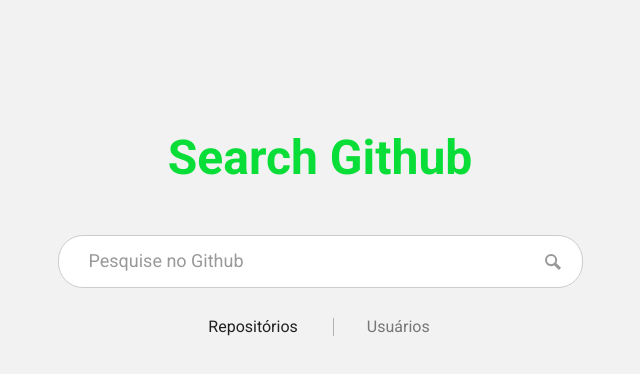
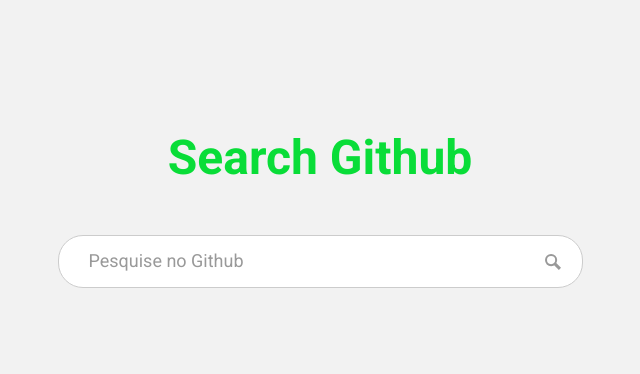
Before and after one commit to valmisson/gitsearch, a Vue app: page / in a window 1280 px wide. Shown: the top 374 px of the page, without its empty margins (320-960 px from the left). Built offline with nearby package versions, Linux system fonts and the light colour scheme.

Commit message:
adding axios, createing service and removed searchType

```diff
--- a/package.json
+++ b/package.json
@@ -8,11 +8,11 @@
     "lint": "vue-cli-service lint"
   },
   "dependencies": {
+    "axios": "^0.18.0",
     "core-js": "^2.6.5",
     "vue": "^2.6.10",
     "vue-router": "^3.0.3",
-    "vuejs-paginate": "^2.1.0",
-    "vuex": "^3.0.1"
+    "vuejs-paginate": "^2.1.0"
   },
   "devDependencies": {
     "@vue/cli-plugin-babel": "^3.6.0",
--- a/src/components/home/SearchType.vue
+++ /dev/null
@@ -1,63 +0,0 @@
-<template>
-  <div class="search__type col-12">
-    <div class="search__type-item">
-      <input type="radio" v-model="type" name="search__type" value="repositories" id="repository-type" checked>
-      <label for="repository-type">Repositórios</label>
-    </div>
-    <div class="search__type-item">
-      <input type="radio" v-model="type" name="search__type" value="users" id="users-type">
-      <label for="users-type">Usuários</label>
-    </div>
-  </div>
-</template>
-
-<script>
-export default {
-  name: 'SearchType',
-  data () {
-    return {
-      type: 'repositories'
-    }
-  }
-}
-</script>
-
-<style scoped>
-  .search__type {
-    display: flex;
-    justify-content: center;
-    text-align: center;
-  }
-
-  .search__type-item:first-child {
-    margin-left: -15px;
-  }
-
-  .search__type-item:last-child {
-    margin-left: 20px;
-    padding-left: 5px;
-    border-left: 1px solid #B2B2B2;
-  }
-
-  .search__type-item > input[type=radio] {
-    visibility: hidden;
-  }
-
-  .search__type-item > input[type=radio]:checked ~ label {
-    color: #212122;
-  }
-
-  .search__type-item > label {
-    color: var(--color-font-primary);
-    cursor: pointer;
-    font-size: 1rem;
-    transition: all 0.25s ease;
-  }
-
-  @media (min-width: 768px) {
-    .search__type-item:last-child {
-      margin-left: 35px;
-      padding-left: 20px;
-    }
-  }
-</style>
--- a/src/main.js
+++ b/src/main.js
@@ -1,7 +1,6 @@
 import Vue from 'vue'
 import App from './App.vue'
 import router from './routes'
-import store from './store'
 
 // CSS
 import './assets/css/normalize.css'
@@ -11,6 +10,5 @@
 
 new Vue({
   router,
-  store,
   render: h => h(App)
 }).$mount('#app')
--- a/src/store/index.js
+++ /dev/null
@@ -1,9 +0,0 @@
-import Vue from 'vue'
-import Vuex from 'vuex'
-import RootStore from './root'
-
-Vue.use(Vuex)
-
-export default new Vuex.Store({
-  ...RootStore
-})
--- a/src/store/root.js
+++ /dev/null
@@ -1,11 +0,0 @@
-export default {
-  state: {
-
-  },
-  mutations: {
-
-  },
-  actions: {
-
-  }
-}
--- a/src/views/Home.vue
+++ b/src/views/Home.vue
@@ -3,20 +3,16 @@
     <h1 class="home__brand">Search Github</h1>
 
     <search-form class="home__search col-md-10 col-lg-6"/>
-
-    <search-type />
   </main>
 </template>
 
 <script>
 import SearchForm from '@/components/home/SearchForm.vue'
-import SearchType from '@/components/home/SearchType.vue'
 
 export default {
   name: 'Home',
   components: {
-    SearchForm,
-    SearchType
+    SearchForm
   }
 }
 </script>
```
Also changed, not shown: src/services/index.js (added, +7 -0 lines), 1 other file (tests, documents, lock files or other folders).
